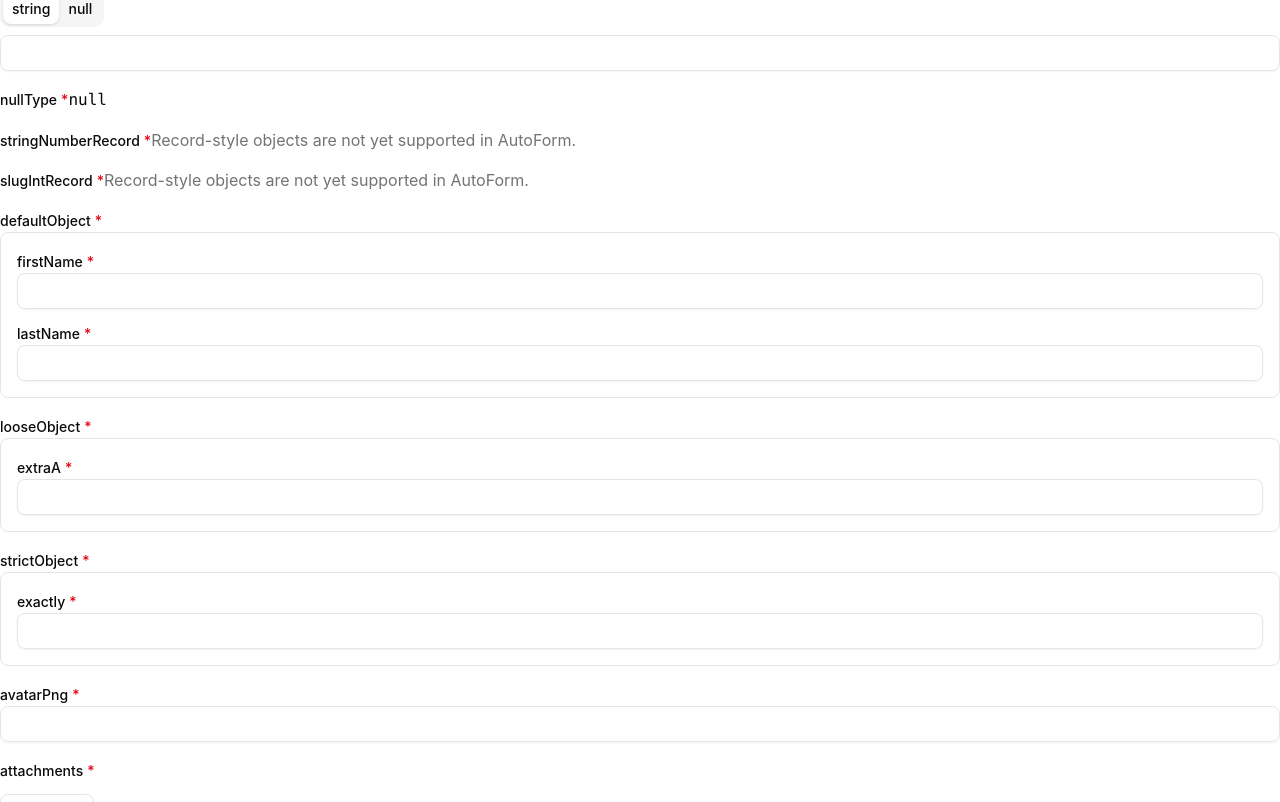
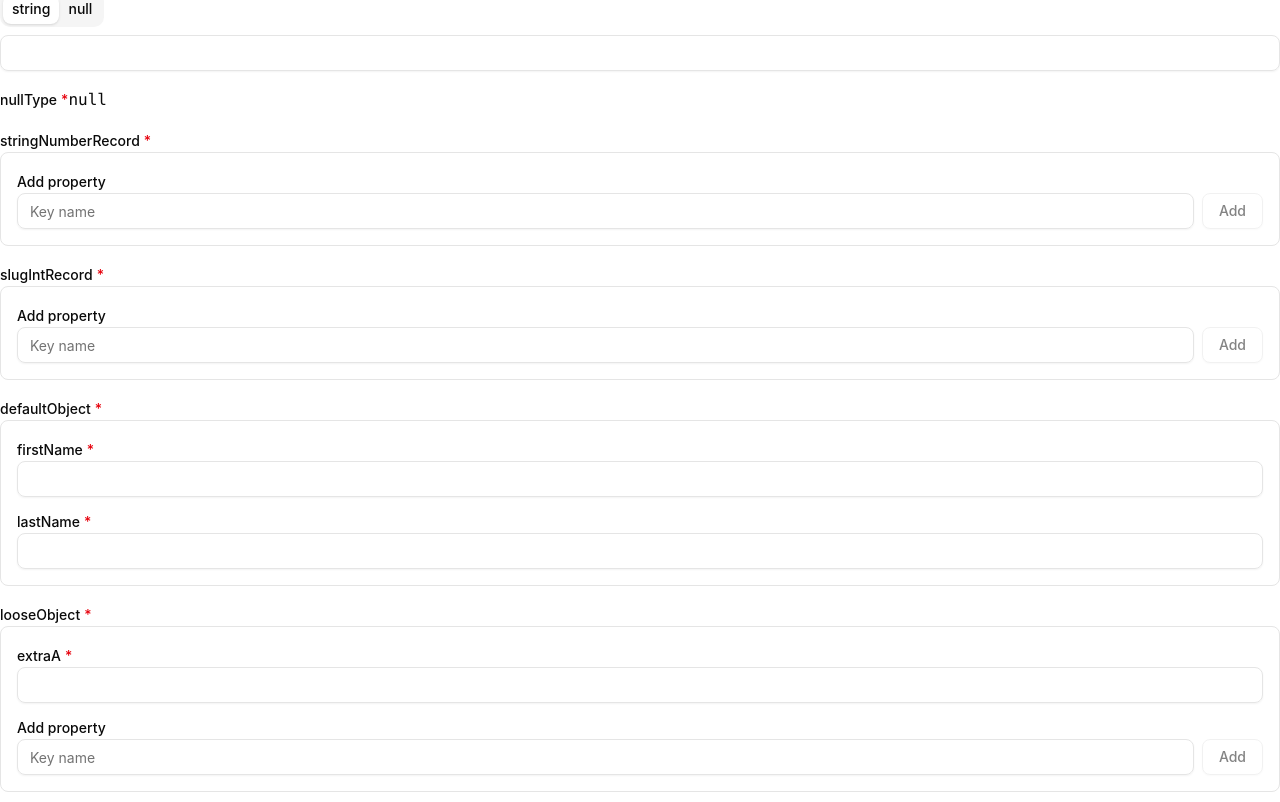
Before and after one commit to lbogerd/autoform, a React (Vite) app: page / in a window 1280 px wide. Shown: the part 3078-3880 px from the top of the page. Built offline with nearby package versions, Linux system fonts and the light colour scheme.

Commit message:
feat: add AdditionalPropertiesField component for dynamic key management in AutoField

```diff
--- a/src/components/autoform/auto-field.tsx
+++ b/src/components/autoform/auto-field.tsx
@@ -1,14 +1,16 @@
+import type { ReactNode } from "react";
 import { useEffect, useMemo, useState } from "react";
-import type { ReactNode } from "react";
 import {
   Controller,
   useFieldArray,
   useFormContext,
   useFormState,
+  useWatch,
   type FieldPath,
   type FieldValues,
 } from "react-hook-form";
 
+import type { _JSONSchema } from "node_modules/zod/v4/core/json-schema.d.cts";
 import { Button } from "../ui/button";
 import { Checkbox } from "../ui/checkbox";
 import { Input } from "../ui/input";
@@ -19,16 +21,15 @@ import {
   SelectTrigger,
   SelectValue,
 } from "../ui/select";
+import { Tabs, TabsContent, TabsList, TabsTrigger } from "../ui/tabs";
 import {
   ValidationMessage,
   type ValidationMessageProps,
 } from "../ui/validation-message";
 import type { JsonProperty } from "./types";
-import type { _JSONSchema } from "node_modules/zod/v4/core/json-schema.d.cts";
-import { Tabs, TabsContent, TabsList, TabsTrigger } from "../ui/tabs";
 
 const resolveSchema = (
-  schema: JsonProperty | _JSONSchema,
+  schema: JsonProperty | _JSONSchema
 ): JsonProperty | _JSONSchema => {
   if (
     typeof schema === "object" &&
@@ -44,7 +45,7 @@ const resolveSchema = (
 };
 
 const getDefaultValueForSchema = (
-  schema: JsonProperty | _JSONSchema,
+  schema: JsonProperty | _JSONSchema
 ): unknown => {
   if (typeof schema !== "object" || schema === null) {
     return null;
@@ -91,7 +92,7 @@ const ArrayField = ({
 }) => {
   const resolvedItemSchema = useMemo(
     () => resolveSchema(itemSchema),
-    [itemSchema],
+    [itemSchema]
   );
 
   const { control, getValues, setValue } = useFormContext<FieldValues>();
@@ -224,7 +225,7 @@ export const AutoField = ({
         rules={validationRules}
         render={({ field }) => {
           const selected = options.find((option) =>
-            Object.is(option.value, field.value),
+            Object.is(option.value, field.value)
           );
 
           return (
@@ -252,7 +253,7 @@ export const AutoField = ({
             </Select>
           );
         }}
-      />,
+      />
     );
   }
 
@@ -268,7 +269,7 @@ export const AutoField = ({
 
       if (!items) {
         return appendValidationMessage(
-          <span className="text-muted-foreground">[]</span>,
+          <span className="text-muted-foreground">[]</span>
         );
       }
 
@@ -278,7 +279,7 @@ export const AutoField = ({
             name={name}
             itemSchema={items[0] ?? {}}
             validationMessageProps={validationMessageProps}
-          />,
+          />
         );
       }
 
@@ -288,7 +289,7 @@ export const AutoField = ({
             name={name}
             itemSchema={{ type: "string" }}
             validationMessageProps={validationMessageProps}
-          />,
+          />
         );
       }
 
@@ -297,26 +298,39 @@ export const AutoField = ({
           name={name}
           itemSchema={items}
           validationMessageProps={validationMessageProps}
-        />,
+        />
       );
     }
 
     case "object": {
-      const properties = (
-        schema as {
+      const objectSchema = schema as {
         properties?: Record<string, JsonProperty | _JSONSchema>;
         required?: string[];
-          additionalProperties?: unknown;
+        additionalProperties?: JsonProperty | _JSONSchema | boolean;
+      };
+      const propertyEntries = Object.entries(objectSchema.properties ?? {});
+      const propertyKeys = propertyEntries.map(([key]) => key);
+      const hasStaticProps = propertyEntries.length > 0;
+      const requiredKeys = new Set(objectSchema.required ?? []);
+      const additionalSchema =
+        objectSchema.additionalProperties === undefined ||
+        objectSchema.additionalProperties === false
+          ? undefined
+          : objectSchema.additionalProperties === true
+          ? { type: "string" }
+          : objectSchema.additionalProperties;
+
+      if (!hasStaticProps && !additionalSchema) {
+        return appendValidationMessage(
+          <span className="text-muted-foreground">{`{ }`}</span>
+        );
       }
-      ).properties;
-      const requiredKeys = new Set(
-        (schema as { required?: string[] }).required ?? [],
-      );
 
-      if (properties && Object.keys(properties).length > 0) {
       return appendValidationMessage(
-          <ul className="space-y-3 rounded-md border p-4">
-            {Object.entries(properties).map(([key, value]) => (
+        <div className="space-y-3 rounded-md border p-4">
+          {hasStaticProps ? (
+            <ul className="space-y-3">
+              {propertyEntries.map(([key, value]) => (
                 <li key={key} className="space-y-2">
                   <label
                     htmlFor={`${name}.${key}`}
@@ -335,20 +349,17 @@ export const AutoField = ({
                   />
                 </li>
               ))}
-          </ul>,
-        );
-      }
-
-      if ("additionalProperties" in schema) {
-        return appendValidationMessage(
-          <span className="text-muted-foreground">
-            Record-style objects are not yet supported in AutoForm.
-          </span>,
-        );
-      }
-
-      return appendValidationMessage(
-        <span className="text-muted-foreground">{`{ }`}</span>,
+            </ul>
+          ) : null}
+          {additionalSchema ? (
+            <AdditionalPropertiesField
+              parentName={name}
+              schema={additionalSchema as JsonProperty | _JSONSchema}
+              reservedKeys={propertyKeys}
+              validationMessageProps={validationMessageProps}
+            />
+          ) : null}
+        </div>
       );
     }
 
@@ -367,7 +378,7 @@ export const AutoField = ({
               aria-invalid={invalid || undefined}
               aria-describedby={describedBy}
               {...register(fieldName, validationRules)}
-            />,
+            />
           );
         case "uri":
           return appendValidationMessage(
@@ -378,7 +389,7 @@ export const AutoField = ({
               aria-invalid={invalid || undefined}
               aria-describedby={describedBy}
               {...register(fieldName, validationRules)}
-            />,
+            />
           );
         case "date-time":
           return appendValidationMessage(
@@ -389,7 +400,7 @@ export const AutoField = ({
               aria-invalid={invalid || undefined}
               aria-describedby={describedBy}
               {...register(fieldName, validationRules)}
-            />,
+            />
           );
         case "date":
           return appendValidationMessage(
@@ -400,7 +411,7 @@ export const AutoField = ({
               aria-invalid={invalid || undefined}
               aria-describedby={describedBy}
               {...register(fieldName, validationRules)}
-            />,
+            />
           );
         case "time":
           return appendValidationMessage(
@@ -412,7 +423,7 @@ export const AutoField = ({
               aria-invalid={invalid || undefined}
               aria-describedby={describedBy}
               {...register(fieldName, validationRules)}
-            />,
+            />
           );
         default:
           return appendValidationMessage(
@@ -423,7 +434,7 @@ export const AutoField = ({
               aria-invalid={invalid || undefined}
               aria-describedby={describedBy}
               {...register(fieldName, validationRules)}
-            />,
+            />
           );
       }
     }
@@ -441,7 +452,7 @@ export const AutoField = ({
             valueAsNumber: true,
             ...(validationRules ?? {}),
           })}
-        />,
+        />
       );
 
     case "boolean":
@@ -460,7 +471,7 @@ export const AutoField = ({
               onCheckedChange={(checked) => field.onChange(Boolean(checked))}
             />
           )}
-        />,
+        />
       );
 
     case "null":
@@ -538,3 +549,131 @@ function AnyOfTabs({
     </Tabs>
   );
 }
+
+function AdditionalPropertiesField({
+  parentName,
+  schema,
+  reservedKeys,
+  validationMessageProps,
+}: {
+  parentName: string;
+  schema: JsonProperty | _JSONSchema;
+  reservedKeys: string[];
+  validationMessageProps?: Partial<Omit<ValidationMessageProps, "name" | "id">>;
+}) {
+  const [newKey, setNewKey] = useState("");
+  const resolvedSchema = useMemo(() => resolveSchema(schema), [schema]);
+  const { getValues, setValue } = useFormContext<FieldValues>();
+  const watchedValue = useWatch({ name: parentName });
+  const addInputId = useMemo(
+    () => `${parentName}.__newKey`.replace(/[^a-zA-Z0-9_-]+/g, "-"),
+    [parentName]
+  );
+
+  useEffect(() => {
+    if (
+      watchedValue == null ||
+      typeof watchedValue !== "object" ||
+      Array.isArray(watchedValue)
+    ) {
+      setValue(parentName, {}, { shouldDirty: false, shouldTouch: false });
+    }
+  }, [parentName, setValue, watchedValue]);
+
+  const reservedSet = useMemo(() => new Set(reservedKeys), [reservedKeys]);
+
+  const dynamicKeys = useMemo(() => {
+    if (!watchedValue || typeof watchedValue !== "object") return [];
+    return Object.keys(watchedValue as Record<string, unknown>).filter(
+      (key) => !reservedSet.has(key) && !key.startsWith("__")
+    );
+  }, [reservedSet, watchedValue]);
+
+  const existingKeySet = useMemo(() => {
+    const set = new Set(reservedKeys);
+    for (const key of dynamicKeys) set.add(key);
+    return set;
+  }, [reservedKeys, dynamicKeys]);
+
+  const trimmedKey = newKey.trim();
+  const keyInvalid =
+    trimmedKey.length === 0 ||
+    /[.[\]]/.test(trimmedKey) ||
+    trimmedKey.startsWith("__") ||
+    existingKeySet.has(trimmedKey);
+
+  const handleAdd = () => {
+    if (keyInvalid) return;
+    const current =
+      (getValues(parentName) as Record<string, unknown> | undefined) ?? {};
+    const next = {
+      ...current,
+      [trimmedKey]: getDefaultValueForSchema(resolvedSchema),
+    };
+    setValue(parentName, next, { shouldDirty: true, shouldTouch: false });
+    setNewKey("");
+  };
+
+  const handleRemove = (key: string) => {
+    const current =
+      (getValues(parentName) as Record<string, unknown> | undefined) ?? {};
+    if (!(key in current)) return;
+    const { [key]: _removed, ...rest } = current;
+    setValue(parentName, rest, { shouldDirty: true, shouldTouch: true });
+  };
+
+  return (
+    <div className="space-y-3">
+      <div className="flex items-end gap-2">
+        <div className="flex-1 space-y-1">
+          <label htmlFor={addInputId} className="text-sm font-medium">
+            Add property
+          </label>
+          <Input
+            id={addInputId}
+            value={newKey}
+            placeholder="Key name"
+            onChange={(event) => setNewKey(event.target.value)}
+          />
+        </div>
+        <Button
+          type="button"
+          variant="outline"
+          onClick={handleAdd}
+          disabled={keyInvalid}
+        >
+          Add
+        </Button>
+      </div>
+      {dynamicKeys.length > 0 ? (
+        <ul className="space-y-3">
+          {dynamicKeys.map((key) => (
+            <li key={key} className="space-y-2">
+              <div className="flex items-center justify-between">
+                <label
+                  htmlFor={`${parentName}.${key}`}
+                  className="text-sm font-medium"
+                >
+                  {key}
+                </label>
+                <Button
+                  type="button"
+                  variant="ghost"
+                  onClick={() => handleRemove(key)}
+                >
+                  Remove
+                </Button>
+              </div>
+              <AutoField
+                name={`${parentName}.${key}`}
+                jsonProperty={schema}
+                inputId={`${parentName}.${key}`}
+                validationMessageProps={validationMessageProps}
+              />
+            </li>
+          ))}
+        </ul>
+      ) : null}
+    </div>
+  );
+}
```
Lines whose indentation alone changed are shown as unchanged.
